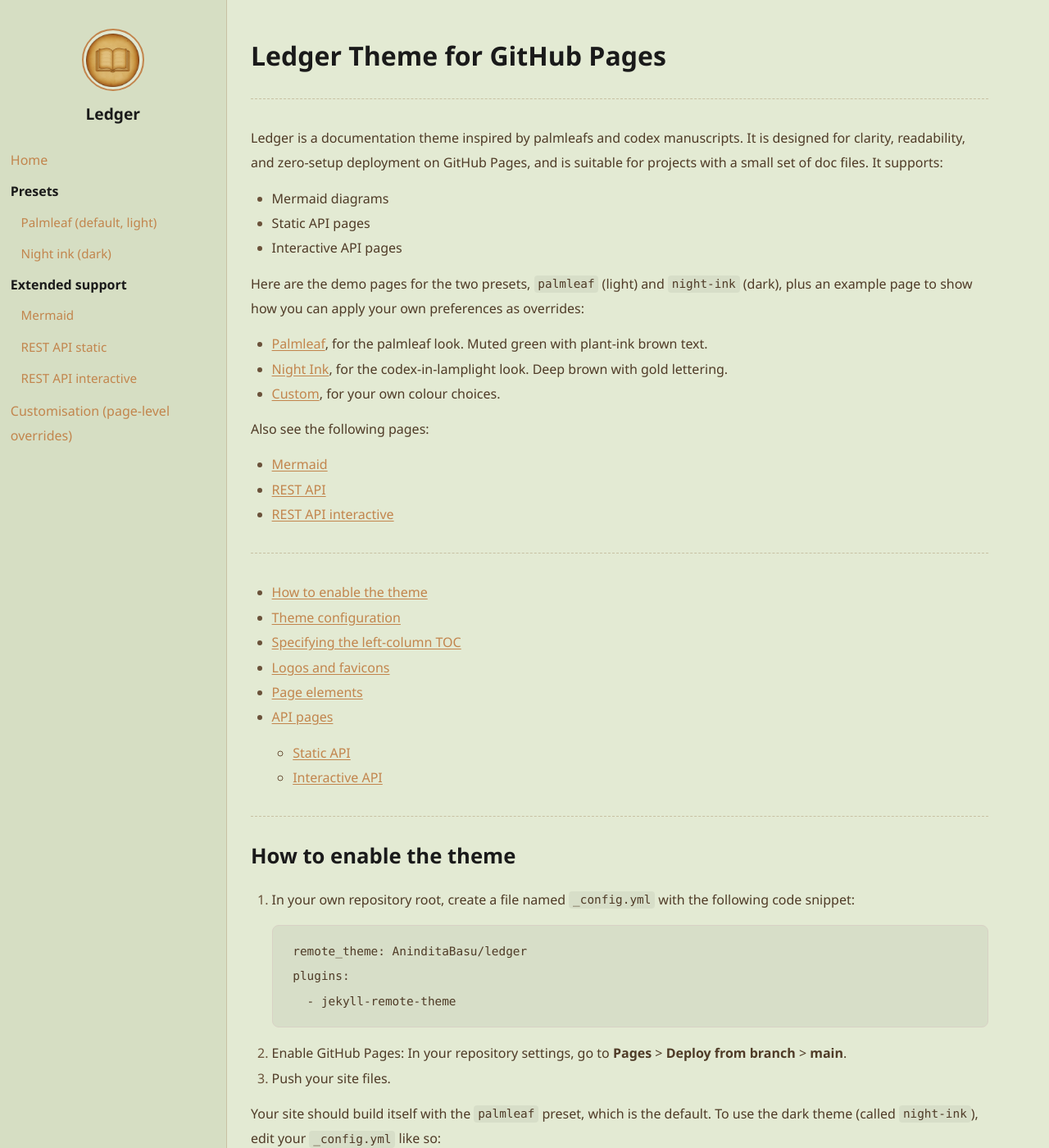
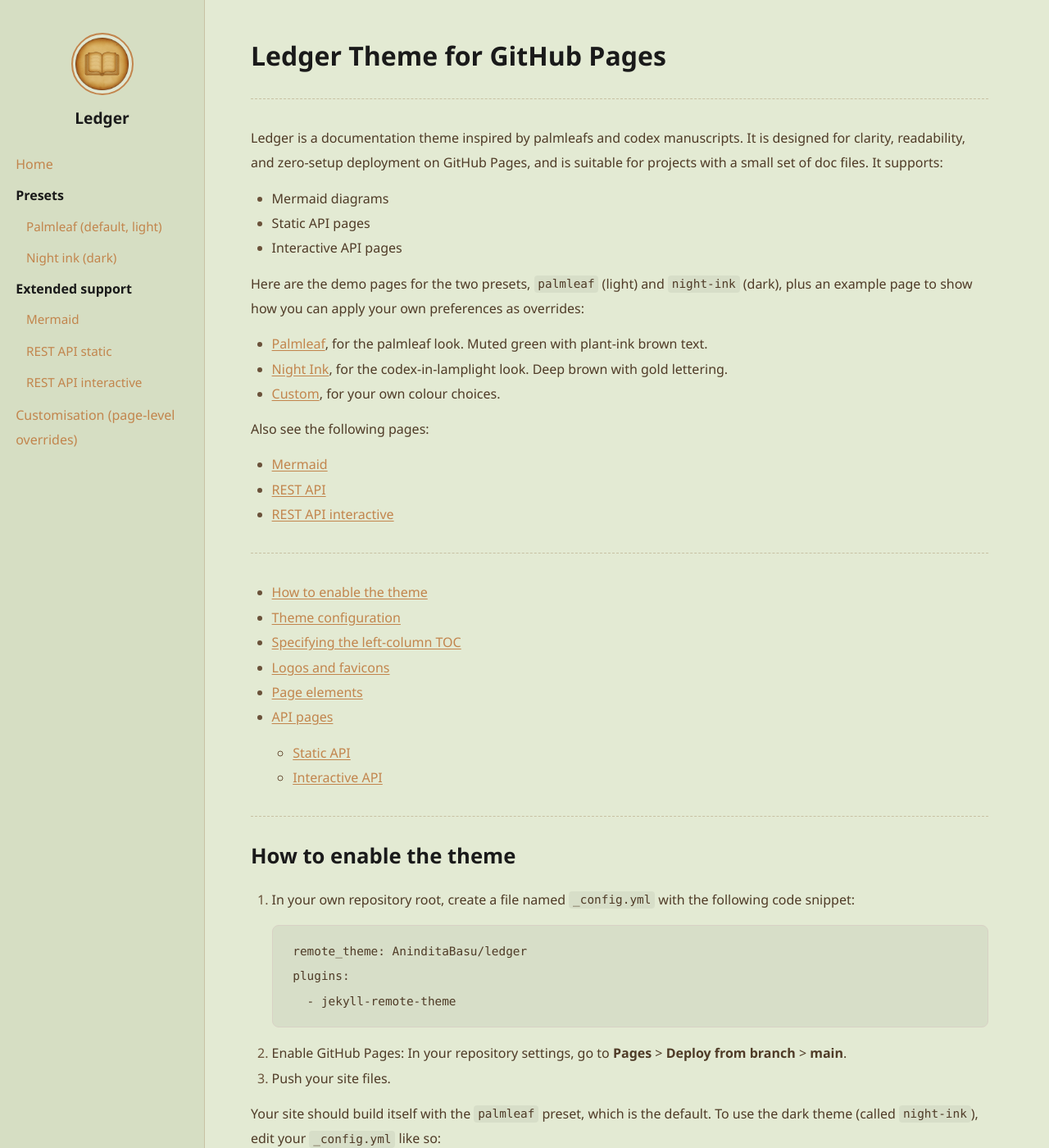
Before and after one commit to AninditaBasu/ledger, a Jekyll site: the page built from index.md, in a window 1280 px wide and 1400 px high. Shown: the whole window at 82% size. Built offline with Jekyll 4.4.1, drawn with Linux system fonts in a browser that asks for light colours.

Commit message:
sidebar scroll

```diff
--- a/assets/style.css
+++ b/assets/style.css
@@ -49,13 +49,14 @@ body {
 /* Sidebar is fixed so it stays visible while scrolling */
 .sidebar {
   width: 250px;
-  padding: 1.2rem 0.8rem;
+  padding: 1.5rem 1.2rem;
   border-right: 1px solid var(--border-color);
   background: var(--bg-sidebar);
   position: fixed;
   height: 100vh;
   display: flex;
   flex-direction: column;
+  box-sizing: border-box;
 }
 
 /* Main content area is offset to avoid the sidebar */
@@ -104,6 +105,7 @@ body {
   overflow-y: auto;
   padding-right: 0.3rem;
   scrollbar-width: thin;
+  padding-bottom: 0.3rem;
 }
 
 .sidebar nav a {
```
